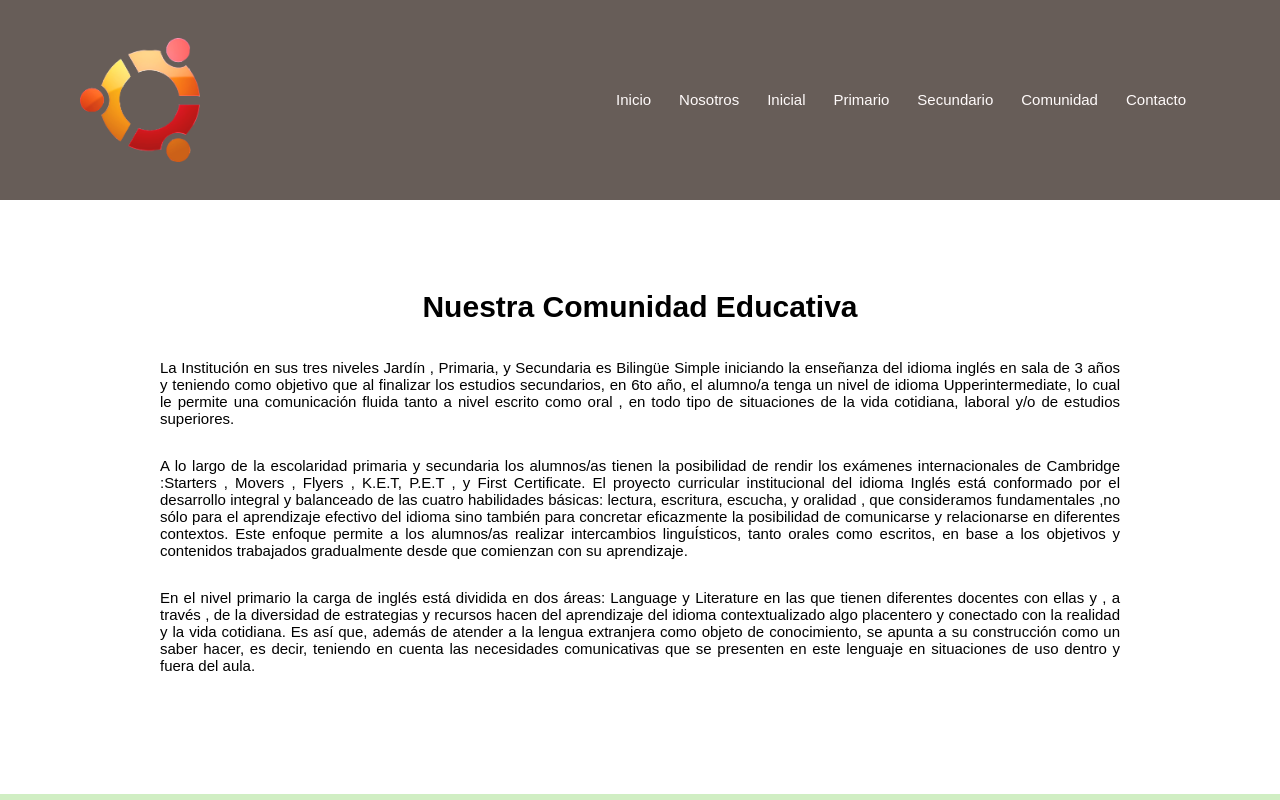
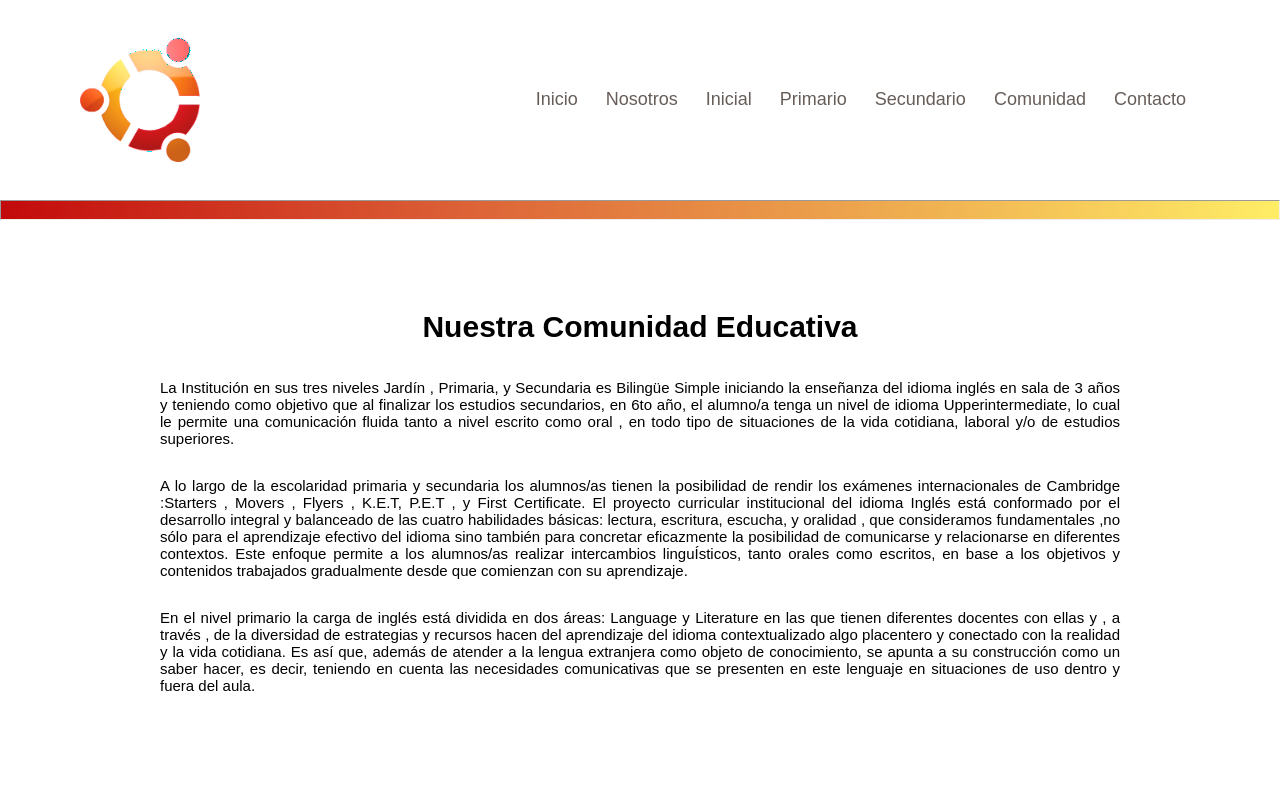
Before and after one commit to jagrecco/cursoFrontend, a plain HTML site: page vistas/comunidad.html in a window 1280 px wide. Shown: the top 800 px of the page. Drawn offline with nearby package versions, Linux system fonts and the light colour scheme.

Commit message:
Gradiente en el separador

```diff
--- a/css/estilos.css
+++ b/css/estilos.css
@@ -13,7 +13,7 @@
 /* ------------------------------ ESTILOS HEADER -------------- */
 .header{
 
-    background-color: #574c46;
+    /*background-color: #574c46;*/
     opacity: .9;
     display: grid;
     width: 100vw;
@@ -40,7 +40,7 @@
 
 .header__item{
     list-style: none;
-    border: 4px solid #574c46;
+    border: 4px solid  white;*/ #574c46;*/
 }
 
 .header__item a{
@@ -48,13 +48,20 @@
     padding: 1rem;
     display: inline-block;
     text-decoration: none;
-    font-size: 1.5rem;
-    color: snow;
+    font-size: 1.8rem;
+    color: #574c46;
+    /*color: snow;*/
 }
 
 .header__item:hover{
     border: 4px solid rgb(255 215 82);
     border-radius: 10%;
+}
+
+.separa{
+    height: 2rem;
+    background: rgb(192,0,1);
+    background: linear-gradient(90deg, rgba(192,0,1,0.9615196420365021) 0%, rgba(219,93,51,0.9867297260701156) 35%, rgba(255,236,90,0.9279061966583508) 100%);
 }
     /* -------------------------------  / ESTILOS HEADER -------------- */
 
--- a/vistas/comunidad.html
+++ b/vistas/comunidad.html
@@ -5,8 +5,13 @@
     <meta http-equiv="X-UA-Compatible" content="IE=edge">
     <meta name="viewport" content="width=device-width, initial-scale=1.0">
     <title>Colegio</title>
+
+    <link rel="stylesheet" href="https://cdnjs.cloudflare.com/ajax/libs/animate.css/4.1.1/animate.min.css"
+  />
+    <link rel="stylesheet" href="css/animate.css">
     <link rel="stylesheet" href="../css/estilos.css">
     <link rel="icon" type="image/gif/png" href="../assets/logo.png">
+
 </head>
 
 <body>
@@ -29,6 +34,7 @@
 
     </header>  <!------------------------------ /  HEADER -->
 
+    <hr class="separa">
     <main class="main">
 
         <section class="main__comunidad">
@@ -134,7 +140,7 @@
     </main>
 
     <footer>    <!--------   FOOTER ----->
-
+        <hr class="separa">
         <div class="footer__contenedor">
 
             <div class="contenedor__redes footer__secciones">
@@ -176,6 +182,7 @@
 
     </footer>
 
+
 </body>
 
 
```
Also changed, not shown: index.html (+4 -3 lines), vistas/contacto.html (+2 -1 lines), vistas/inicial.html (+2 -1 lines), vistas/nosotros.html (+2 -2 lines), vistas/primario.html (+2 -1 lines), vistas/secundario.html (+2 -1 lines).
